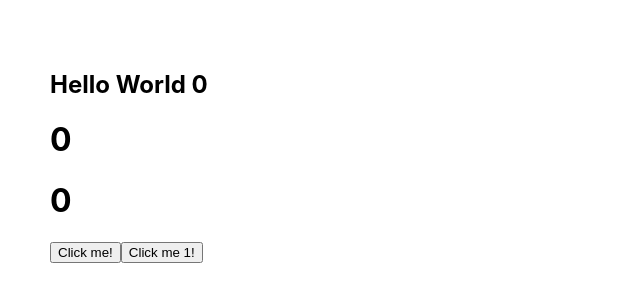
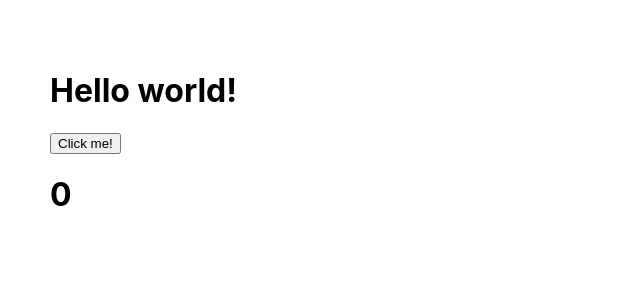
Before and after one commit to LuongHienThaoTrang/HOOKS, a React (Create React App) app: page / in a window 1280 px wide. Shown: the top 302 px of the page, without its empty margins (0-640 px from the left). Built offline with nearby package versions, Linux system fonts and the light colour scheme.

Commit message:
Ex 1: useCallback

```diff
--- a/src/App.js
+++ b/src/App.js
@@ -1,32 +1,21 @@
 
-import { useState, useEffect, useLayoutEffect, useRef, memo } from "react";
-import ReactMemoHOC from "./memoHOC/ex1";
-
+import { useState, useEffect, useLayoutEffect, useRef, memo, useCallback } from "react";
+import UseCallback from "./useCallback/ex1";
 
 function App() {
 
   const [count, setCount] = useState(0)
-  const [count1, setCount1] = useState(0)
 
+  const handleIncrease = useCallback(() => {
+    setCount(prevCount => prevCount + 1)
+  }, [])
 
-  const handleIncrease = () => {
-    setCount(count + 1)
-  }
-
-  const handleIncrease1 = () => {
-    setCount1(count1 + 1)
-  }
-
-  console.log('render');
-
+  console.log('re-render');
 
   return (
     <div className="App" style={{ padding: 50 }}>
-      <ReactMemoHOC count={count} />
+      <UseCallback onIncrease={handleIncrease} />
       <h1>{count}</h1>
-      <h1>{count1}</h1>
-      <button onClick={handleIncrease}>Click me!</button>
-      <button onClick={handleIncrease1}>Click me 1!</button>
     </div>
   );
 }
--- /dev/null
+++ b/src/useCallback/ex1.js
@@ -0,0 +1,22 @@
+
+import { useState, useEffect, useLayoutEffect, useRef, memo, useCallback } from "react";
+
+function UseCallback({ onIncrease }) {
+
+    console.log('render')
+
+    return (
+        <div>
+            <h1>Hello world!</h1>
+            <button onClick={onIncrease}>Click me!</button>
+        </div>
+    )
+}
+
+export default memo(UseCallback)
+
+/** useCallback: Giúp tránh tạo ra những hàm mới một cách không cần thiết trong function component
+ * Nếu xác định sử dụng react memo -> dể tránh component con bị re-render trong tình huống không cần thiết
+ * Thì những hàm handle function nên sử dụng useCallback -> để tránh bị re-render trong tình huống không cần thiết
+ * => Nếu không sử dụng react memo HOC cho component con, thì ta không nên bao giờ sử dụng useCallback cho component cha
+*/
```
